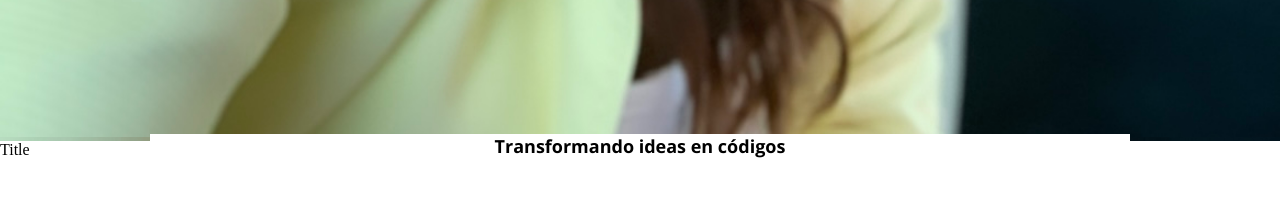
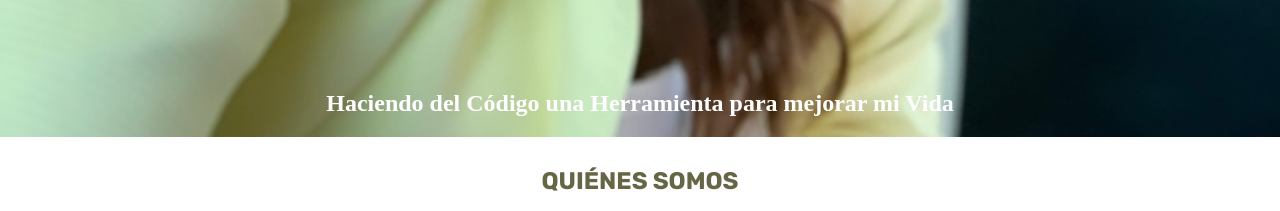
Before and after one commit to rocio-ld/About, a React (Vite) app: page / in a window 1280 px wide. Shown: the part 1913-2124 px from the top of the page. Built offline with nearby package versions, Linux system fonts and the light colour scheme.

Commit message:
header ok

```diff
--- a/src/components/App.jsx
+++ b/src/components/App.jsx
@@ -2,7 +2,7 @@ import About from "./About";
 import Footer from "./Footer";
 import Header from "./Header";
 import Secret from "./Secret";
-import Title from "./Title";
+
 
 
 function App() {
@@ -14,7 +14,6 @@ function App() {
     <>
 
         <Header/>
-        <Title/>
         <About/>
         <Secret/>
         <Footer/>
--- a/src/components/Header.jsx
+++ b/src/components/Header.jsx
@@ -5,20 +5,19 @@ function Header() {
   return (
 
   <header className="header">
-    <h1 className="header__titulo">HOLA, SOY ROCÍO LÓPEZ</h1>
-    <nav>
+    <h1 className="header__title">HOLA, SOY ROCÍO LÓPEZ</h1>
+    <nav className="header__nav">
       <ul className="header__list">
         <li>SOBRE MÍ</li>
         <li>MI HISTORIA</li>
         <li>CONTACTO</li>
       </ul>
      </nav>
-  <img
-    src={picture}
-    alt="Imagen de Presentación de Rocío López"
-    title="Imagen de Presentación de Rocío López"
-    className="header__img"/>
-
+  <div className="header__div">
+    <img className="header__div--img"src={picture} alt="Imagen Presentación Rocío López"
+    title="Imagen de Presentación de Rocío López" />
+    <h2 className="header__div--h2">Haciendo del Código una Herramienta para mejorar mi Vida</h2>
+  </div>
   </header>
   )
 }
--- a/src/components/Title.jsx
+++ /dev/null
@@ -1,11 +0,0 @@
-import "../scss/Title.scss";
-
-function Title() {
-  return (
-    <div>Title
-        <h2 className="lema">Transformando ideas en códigos</h2>
-    </div>
-  )
-}
-
-export default Title
--- a/src/scss/Header.scss
+++ b/src/scss/Header.scss
@@ -7,11 +7,11 @@
   }
 
 .header {
+    display: flex;
+    flex-direction: column;
 
-    background-image: url(../images/foto-rociolopez.jpg);
-    background-position: center;
-    background-size: cover;
-    &__titulo {
+
+    &__title {
       background-color: rgb(102, 102, 70);
       color: #fff;
       font-family: Rubik;
@@ -33,7 +33,29 @@
       padding: 16px;
       justify-content: space-around;
          }
-    &__img {
+    &__div{
+      position: relative;
+      display: flex;
+      align-items: flex-end;
+      justify-content: center;
       width: 100%;
+      overflow: hidden;
+
+          &--img {
+            width: 100%;
+            background-image: url(../images/foto-rociolopez.jpg);
+            background-position: center;
+            background-size: cover;
+            height: auto;
+
+    }
+          &--h2{
+            position: absolute;
+            font-size: 1.5rem;
+            color: white;
+            padding: 20px;
+            text-align: center;
+
     }
   }
+}
--- a/src/scss/Title.scss
+++ /dev/null
@@ -1 +0,0 @@
-@import "./Variables.scss";
```
Lines whose indentation alone changed are shown as unchanged.
